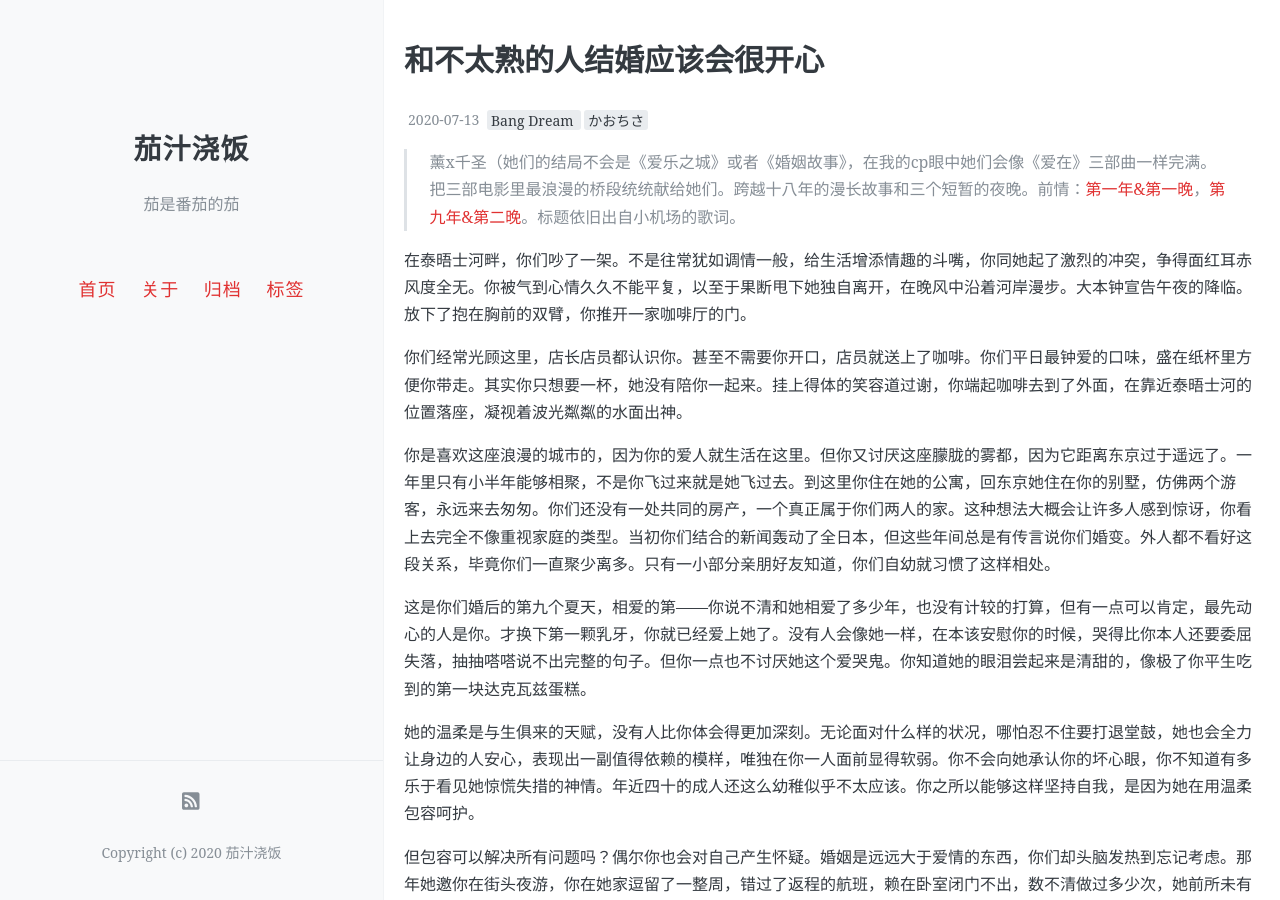
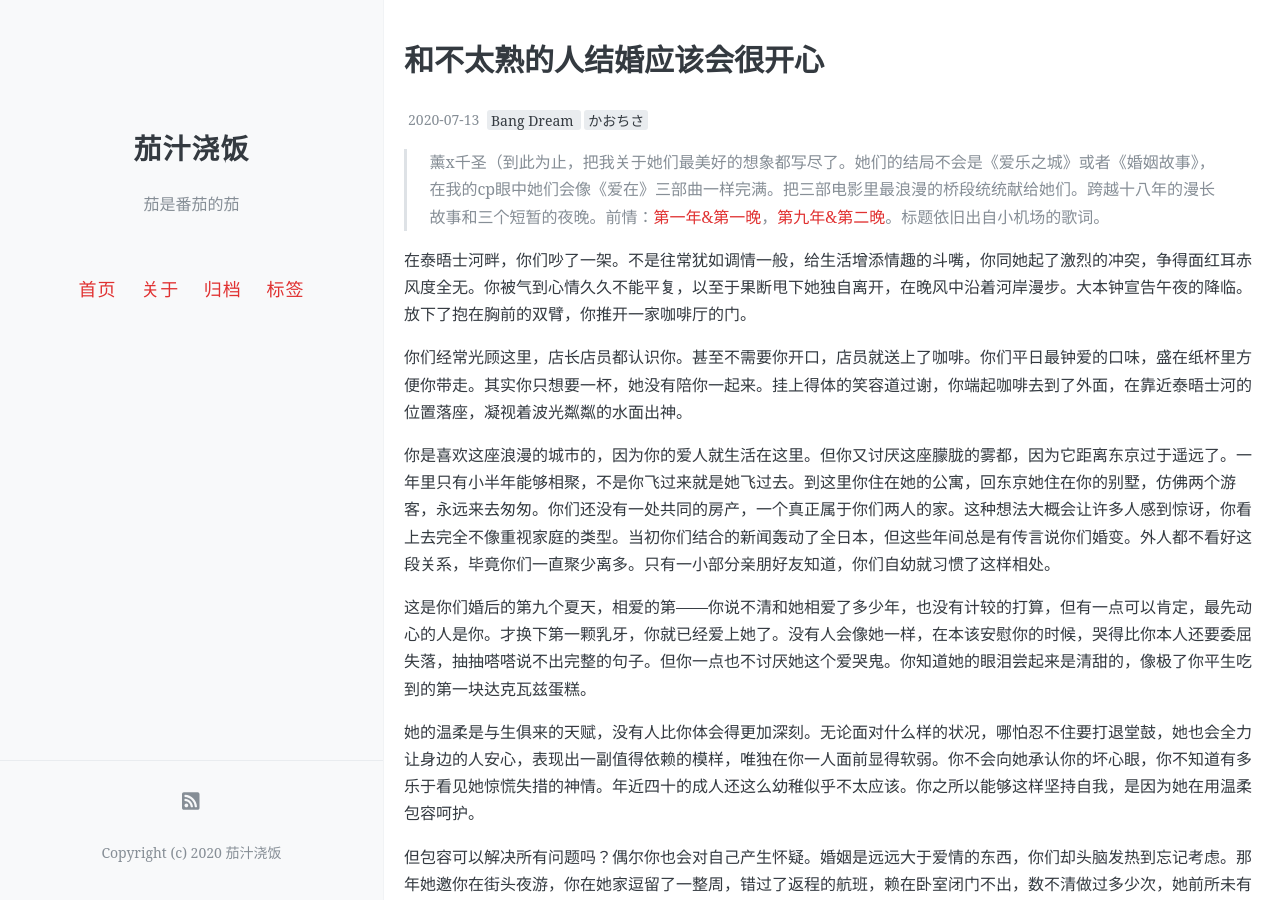
Before and after one commit to onemorebluemoon/ketchup, a Jekyll site: the page built from _posts/2020-07-13-kocs61.md, in a window 1280 px wide and 900 px high. Built offline with Jekyll 4.4.1, drawn with Linux system fonts in a browser that asks for light colours; comment, search, counter and statistics services are not loaded.

Commit message:
Update 2020-07-13-kocs61.md

```diff
--- a/_posts/2020-07-13-kocs61.md
+++ b/_posts/2020-07-13-kocs61.md
@@ -7,7 +7,7 @@ tags: [Bang Dream, かおちさ]
 comments: true
 ---
 
-> 薰x千圣（她们的结局不会是《爱乐之城》或者《婚姻故事》，在我的cp眼中她们会像《爱在》三部曲一样完满。把三部电影里最浪漫的桥段统统献给她们。跨越十八年的漫长故事和三个短暂的夜晚。前情：[第一年&第一晚](https://onemorebluemoon.github.io/Ketchup/kocs56/)，[第九年&第二晚](https://onemorebluemoon.github.io/Ketchup/kocs32/)。标题依旧出自小机场的歌词。
+> 薰x千圣（到此为止，把我关于她们最美好的想象都写尽了。她们的结局不会是《爱乐之城》或者《婚姻故事》，在我的cp眼中她们会像《爱在》三部曲一样完满。把三部电影里最浪漫的桥段统统献给她们。跨越十八年的漫长故事和三个短暂的夜晚。前情：[第一年&第一晚](https://onemorebluemoon.github.io/Ketchup/kocs56/)，[第九年&第二晚](https://onemorebluemoon.github.io/Ketchup/kocs32/)。标题依旧出自小机场的歌词。
 
 在泰晤士河畔，你们吵了一架。不是往常犹如调情一般，给生活增添情趣的斗嘴，你同她起了激烈的冲突，争得面红耳赤风度全无。你被气到心情久久不能平复，以至于果断甩下她独自离开，在晚风中沿着河岸漫步。大本钟宣告午夜的降临。放下了抱在胸前的双臂，你推开一家咖啡厅的门。
 
```
